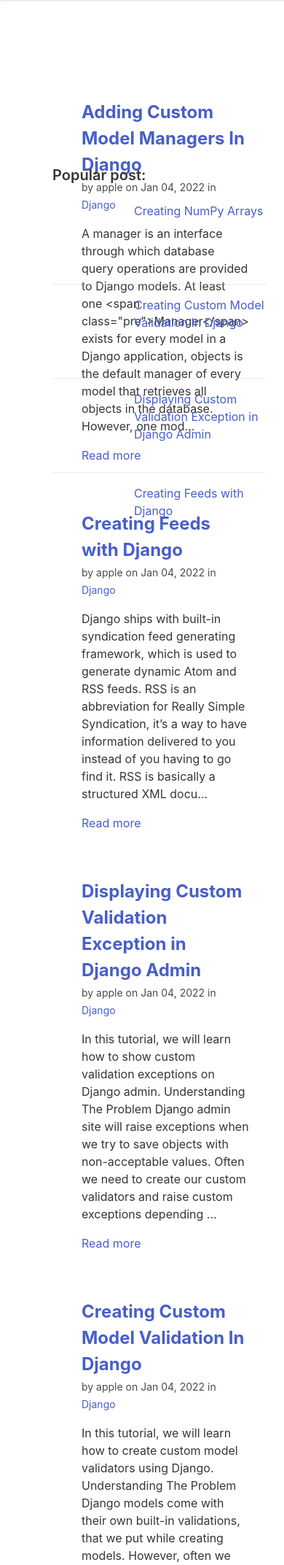
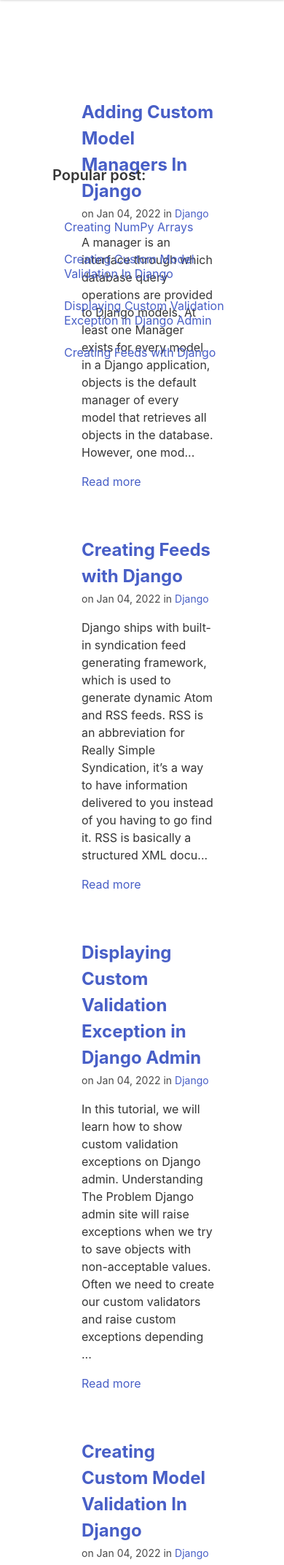
Before and after one commit to cahyareza/crashblog, a Django app: page /django/ in a window 390 px wide. Shown: the part 96-2241 px from the top of the page at 73% size. Run offline with Django 3.2, Linux system fonts and the light colour scheme; data comes from the database, SQL or seed files in the repository; some libraries are stand-ins or nearby versions.

Commit message:
commit before branch to responsive

```diff
--- a/blog/models.py
+++ b/blog/models.py
@@ -66,7 +66,7 @@
             else:
                 return ''
 
-    def make_thumbnail(self, image, size=(128, 128)):
+    def make_thumbnail(self, image, size=(300, 300)):
         img = Image.open(image).convert('RGB')
         img.thumbnail(size)
 
--- a/blog/templates/blog/detail.html
+++ b/blog/templates/blog/detail.html
@@ -24,7 +24,7 @@
                                         <div class="content is-medium mt-4">
                                             <h1 class="title">{{ post.title }}</h1>
                                             <div class="subtitle is-6 mt-1">
-                                               <p>by {{ post.author }} on {{ post.created_at|date:'M-d-Y' }} in <a href="{% url 'category_detail' post.category.slug %}">{{ post.category }}</a></p>
+                                               <p>on {{ post.created_at|date:'M-d-Y' }} in <a href="{% url 'category_detail' post.category.slug %}">{{ post.category }}</a></p>
                                             </div>
                                             <p> {{ post.body|convert_markdown|safe }}</p>
                                         </div>
--- a/blog/templates/parts/post_lists.html
+++ b/blog/templates/parts/post_lists.html
@@ -14,9 +14,9 @@
                         </small>
                         </br>
                         <small class="is-size-10">
-                            by {{ post.author }} on {{ post.created_at|date:'M d, Y' }} in <a href="{% url 'category_detail' post.category.slug %}">{{ post.category }}</a>
+                            on {{ post.created_at|date:'M d, Y' }} in <a href="{% url 'category_detail' post.category.slug %}">{{ post.category }}</a>
                         </small>
-                            <p class="has-text-dark">{{ post.body|slice:":300" }}...</p>
+                            <p class="has-text-dark">{{ post.body|slice:":300"|safe }}...</p>
                             <a href="{% url 'post_detail' post.category.slug post.slug %}">Read more</a>
                     </p>
                 </div>
--- a/blog/templates/parts/post_popular.html
+++ b/blog/templates/parts/post_popular.html
@@ -1,18 +1,18 @@
 {% for popular_post in popular_posts %}
-    <article class="media">
+  <div class="card-content">
+    <div class="media">
       <div class="media-left">
-            <figure class="image is-96x96">
-                {% if popular_post.thumbnail %}
-                    <img class="is-rounded" src="{{ popular_post.get_thumbnail }}">
+        <figure class="image">
+            {% if popular_post.image %}
+                <img class="image is-rounded is-96x96" src="{{ popular_post.get_thumbnail }}">
             {% endif %}
         </figure>
       </div>
-        <div class="media-content">
-            <div class="content">
-                <p>
+      <div class="media-content mt-5">
+        <p class="subtitle is-6">
             <a href="{% url 'post_detail' popular_post.category.slug popular_post.slug %}">{{ popular_post.title }}</a>
         </p>
       </div>
     </div>
-    </article>
+  </div>
 {% endfor %}
--- a/blog/templates/parts/related_post.html
+++ b/blog/templates/parts/related_post.html
@@ -9,11 +9,12 @@
                         {% endif %}
                     </figure>
                 </div>
-
                 <div class="card-content">
                     <div class="media">
                         <div class="media-content">
-                            <a href="{% url 'post_detail' p.category.slug p.slug %}" class="title is-6">{{ p.title|slice:":40" }}...</a>
+                            <p>
+                                <a href="{% url 'post_detail' p.category.slug p.slug %}" class="title is-6">{{ p.title|slice:":40" }}...</a>
+                            </p>
                         </div>
                     </div>
                 </div>
--- a/static/main.css
+++ b/static/main.css
@@ -22,3 +22,8 @@
   border: 3px solid white;
   padding: 8px;
 }
+
+.card-content {
+  padding: 0rem;
+
+}
```
Also changed, not shown: media/uploads/custom_django_admin_YRM37lx.jpg (added), media/uploads/uploads/custom_django_admin_YRM37lx.jpg (added). Lines whose indentation alone changed are shown as unchanged.
